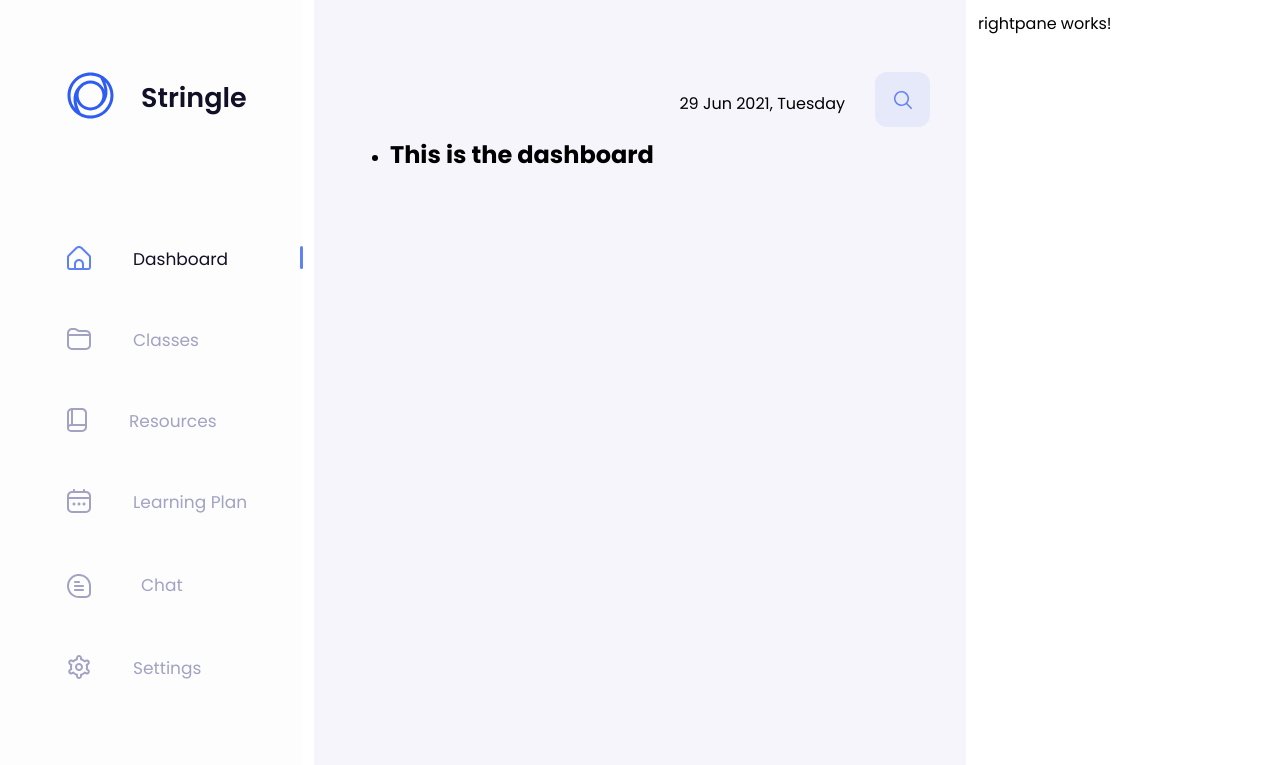
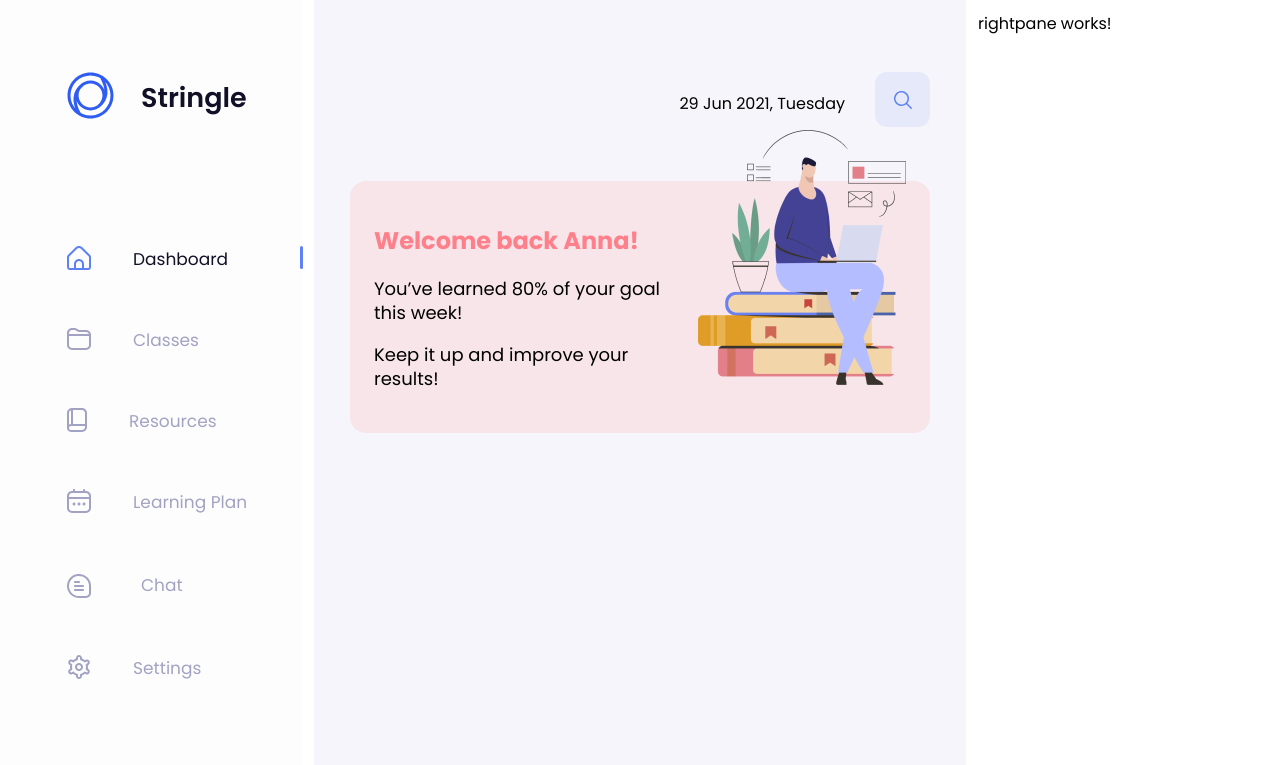
Before and after one commit to mbmaurya/sample-code-angular-frontendone, an Angular app: page /left-pane in a window 1280 px wide. Shown: the top 765 px of the page. Built offline with nearby package versions, Linux system fonts and the light colour scheme.

Commit message:
add greeting section in dashoard component

```diff
--- a/src/app/app.module.ts
+++ b/src/app/app.module.ts
@@ -6,6 +6,7 @@ import { AppComponent } from './app.component';
 import { LeftpaneComponent } from './leftpane/leftpane.component';
 import { RightpaneComponent } from './rightpane/rightpane.component';
 import { CenterComponent } from './center/center.component';
+import { DashboardComponent } from './dashboard/dashboard.component';
 
 const routes = [
   {
@@ -18,7 +19,8 @@ const routes = [
     AppComponent,
     LeftpaneComponent,
     RightpaneComponent,
-    CenterComponent
+    CenterComponent,
+    DashboardComponent
   ],
   imports: [
     BrowserModule,
--- a/src/app/center/center.component.css
+++ b/src/app/center/center.component.css
@@ -17,7 +17,6 @@
 }
 
 .center-pane-container .header .search span {
-
     cursor: pointer;
     display: flex;
     width: 55px;
@@ -28,3 +27,9 @@
     border-radius: 12px;
     margin-left: 30px;
 }
+
+.center-pane-container ul {
+    padding: 0;
+    margin: 0;
+    list-style-type: none;
+}
--- a/src/app/center/center.component.html
+++ b/src/app/center/center.component.html
@@ -22,7 +22,7 @@
 
     <ul [ngSwitch]="tabValueFromLeftPane">
         <li *ngSwitchCase="'dashboard'">
-            <h2>This is the dashboard</h2>
+            <app-dashboard></app-dashboard>
         </li>
         <li *ngSwitchCase="'classes'">
             <h2>This is the class</h2>
@@ -40,7 +40,7 @@
             <h2>This is the settings</h2>
         </li>
         <li *ngSwitchDefault>
-            <h2>This is the dashboard</h2>
+            <app-dashboard></app-dashboard>
     </li>
     </ul>
 </section>
--- /dev/null
+++ b/src/app/dashboard/dashboard.component.css
@@ -0,0 +1,24 @@
+.greeting {
+    background-color: #F7E5E9;
+    border-radius: 1rem; /* 16px */
+    padding: 1.5rem; /* 24px */
+    margin-top: 3.375rem; /* 54px */
+}
+
+.greeting h2 {
+    font-size: 1.5rem; /* 24px */
+    line-height: 2rem; /* 32px */
+    font-weight: 700; /* bold */
+    color: #FF808B;
+}
+
+.greeting p {
+    font-size: 1.125rem; /* 18px */
+    line-height: 1.5rem; /* 24px */
+    color: #000000;
+    font-weight: 400; /* regular */
+}
+
+.greeting img {
+    margin-top: -75px;
+}
--- /dev/null
+++ b/src/app/dashboard/dashboard.component.html
@@ -0,0 +1,13 @@
+
+<section class="greeting">
+    <div class="row">
+        <div class="col-7">
+            <h2>Welcome back Anna!</h2>
+            <p>You’ve learned 80% of your goal this week!</p>
+            <p>Keep it up and improve your results!</p>
+        </div>
+        <div class="col-5">
+            <img src="../../assets/images/greeting.png" alt="">
+        </div>
+    </div>
+</section>
--- /dev/null
+++ b/src/app/dashboard/dashboard.component.ts
@@ -0,0 +1,15 @@
+import { Component, OnInit } from '@angular/core';
+
+@Component({
+  selector: 'app-dashboard',
+  templateUrl: './dashboard.component.html',
+  styleUrls: ['./dashboard.component.css']
+})
+export class DashboardComponent implements OnInit {
+
+  constructor() { }
+
+  ngOnInit(): void {
+  }
+
+}
```
Also changed, not shown: src/assets/images/greeting.png (added), 1 other file (tests, documents, lock files or other folders).
